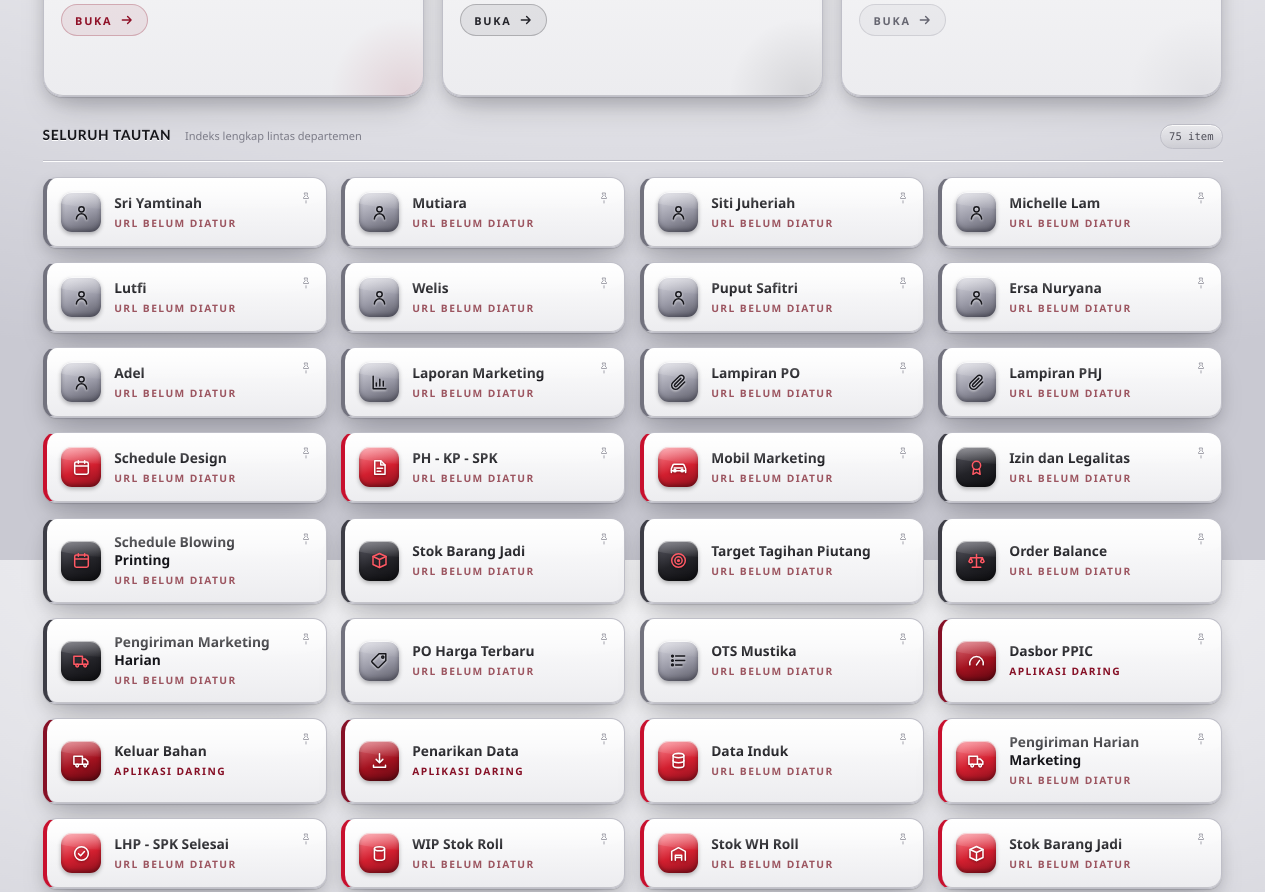
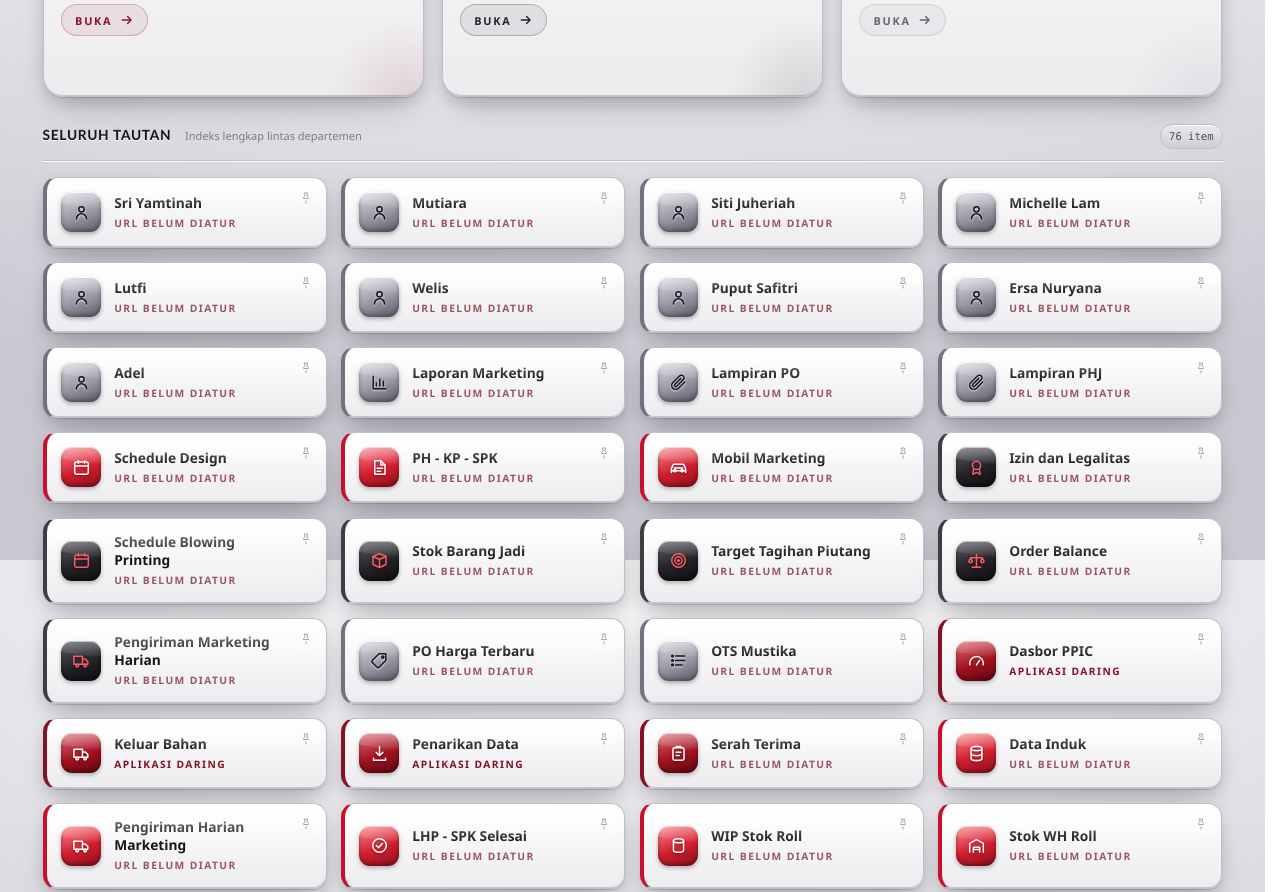
Before and after one commit to polytaglobalmandiri/polytaglobalmandiri.github.io, a plain HTML site: page index.html in a window 1280 px wide. Shown: the part 1040-1932 px from the top of the page. Drawn offline with Linux system fonts and the light colour scheme.

Commit message:
Tambahkan tombol Serah Terima pada PPIC

```diff
--- a/assets/js/data.js
+++ b/assets/js/data.js
@@ -105,7 +105,8 @@ const SITE = {
           items: [
             { label: "Dasbor PPIC", url: "/apps/spk-automation/", type: "script", icon: "gauge" },
             { label: "Keluar Bahan", url: "/apps/spk-automation/material-issue/", type: "script", icon: "truck" },
-            { label: "Penarikan Data", url: "/apps/spk-automation/data-retrieval/", type: "script", icon: "download" }
+            { label: "Penarikan Data", url: "/apps/spk-automation/data-retrieval/", type: "script", icon: "download" },
+            { label: "Serah Terima", url: "", type: "script", icon: "clipboard" }
           ]
         },
         {
--- a/assets/js/i18n.js
+++ b/assets/js/i18n.js
@@ -116,6 +116,7 @@
     "Panduan penggunaan portal dan kontak pengelola.": "Portal usage guide and administrator contact.",
     "Dashboard PPIC": "PPIC Dashboard",
     "Penarikan data": "Data Retrieval",
+    "Serah Terima": "Handover",
     "Manajemen Bahan": "Material Management",
     "Folder - File Marketing": "Marketing Folders & Files",
     "Report Marketing": "Marketing Reports",
--- a/pages/ppic/index.html
+++ b/pages/ppic/index.html
@@ -21,8 +21,8 @@
       <h1>TIM PPIC</h1><p>Portal ini memerlukan JavaScript aktif untuk menampilkan daftar tautan.</p>
     </div></div>
   </noscript>
-  <script src="../../assets/js/data.js?v=20260812-3"></script>
+  <script src="../../assets/js/data.js?v=20260812-4"></script>
   <script src="../../assets/js/app.js?v=20260812-1"></script>
-  <script src="../../assets/js/i18n.js?v=20260811-3"></script>
+  <script src="../../assets/js/i18n.js?v=20260812-4"></script>
 </body>
 </html>
```
